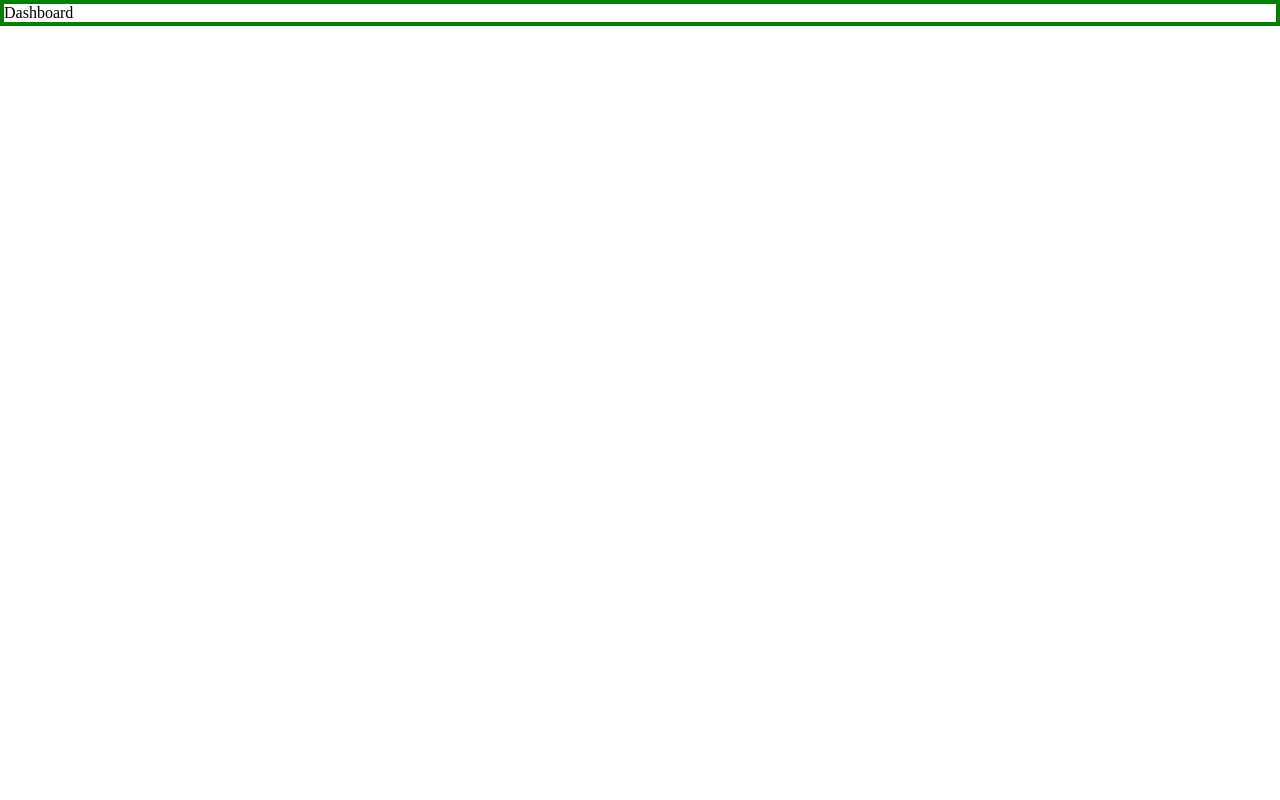
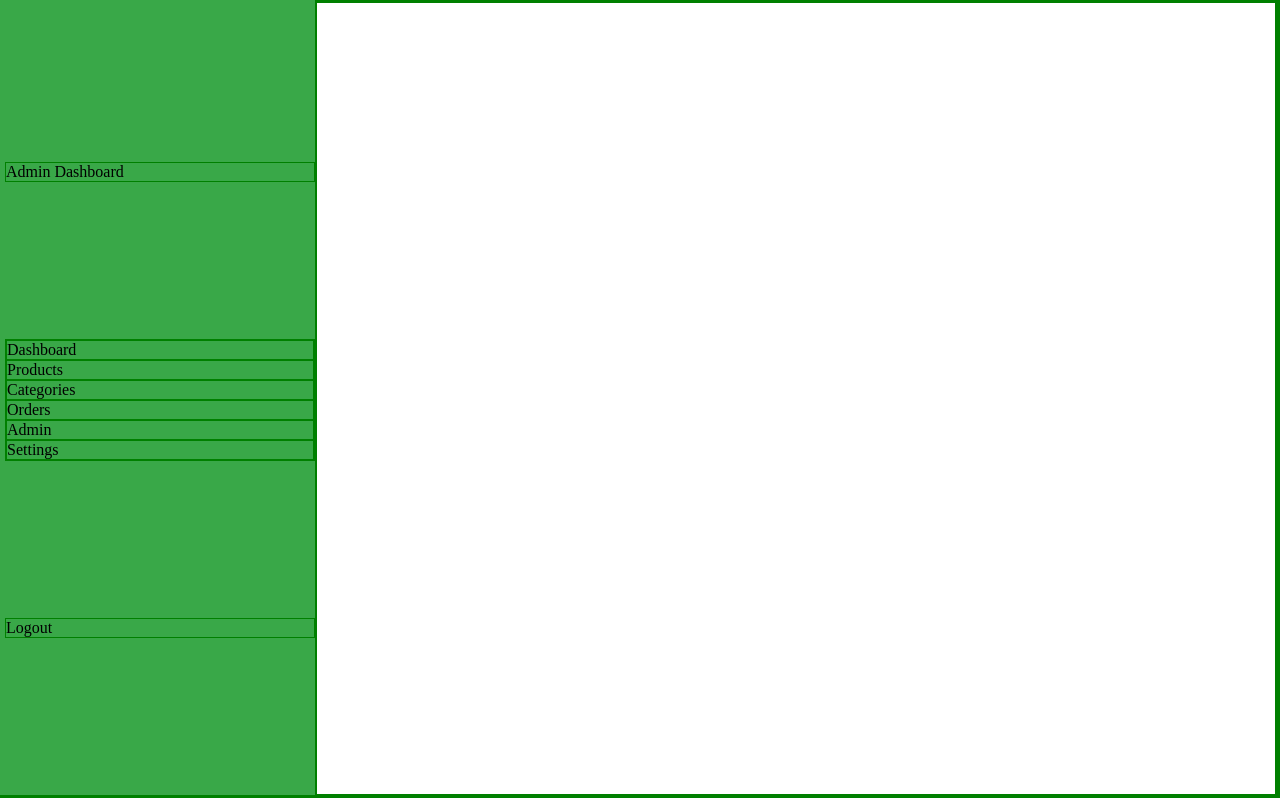
Before and after one commit to kmbrtsy/Mini-Project-2, a React (Vite) app: page /admin/dashboard in a window 1280 px wide. Built offline with nearby package versions, Linux system fonts and the light colour scheme.

Commit message:
started admin dashboard

```diff
--- a/src/components/NavigationBar.jsx
+++ b/src/components/NavigationBar.jsx
@@ -1,7 +1,7 @@
 import React from 'react'
 import { Grid, Link } from '@mui/material'
 import LoginModal from '../features/login/LoginModal.js'
-import { Item } from './style.js';
+
 import * as styles from './style.js'
 
 
--- /dev/null
+++ b/src/features/admin/AdminNavigations.jsx
@@ -0,0 +1,18 @@
+import { Grid } from '@mui/material'
+import React from 'react'
+
+function AdminNavigation() {
+  return (
+    <Grid>
+      <Grid>Dashboard</Grid>
+      <Grid>Products</Grid>
+      <Grid>Categories</Grid>
+      <Grid>Orders</Grid>
+      <Grid>Admin</Grid>
+      <Grid>Settings</Grid>
+    </Grid>
+
+  )
+}
+
+export default AdminNavigation
--- a/src/features/admin/Dashboard.jsx
+++ b/src/features/admin/Dashboard.jsx
@@ -1,8 +1,37 @@
 import React from 'react'
+import { Avatar, Box, Container, Grid } from '@mui/material'
+import * as styles from '../../components/style'
+import AdminNavigations from './AdminNavigations'
+
 
 function Dashboard() {
   return (
-    <div>Dashboard</div>
+    <Grid container justifyContent='center' alignItems='center' spacing={1}
+    sx={{
+      height:'100vh',
+    }}>
+
+     <Grid
+              item xs={3}
+              container
+              direction="column"
+              justifyContent="space-evenly  "
+              alignItems="stretch"
+              sx={{
+                backgroundColor:'#39A848',
+                height:'100vh'}}
+            >
+            <Grid>Admin Dashboard</Grid>
+            <AdminNavigations/>
+            <Grid>Logout</Grid>
+      </Grid>
+      <Grid item xs={9}
+            sx={{
+                height: '100vh'
+                }}>
+
+      </Grid>
+    </Grid>
   )
 }
 
```
